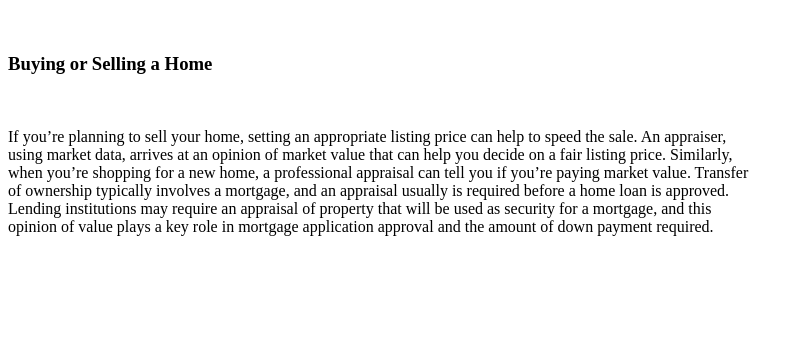
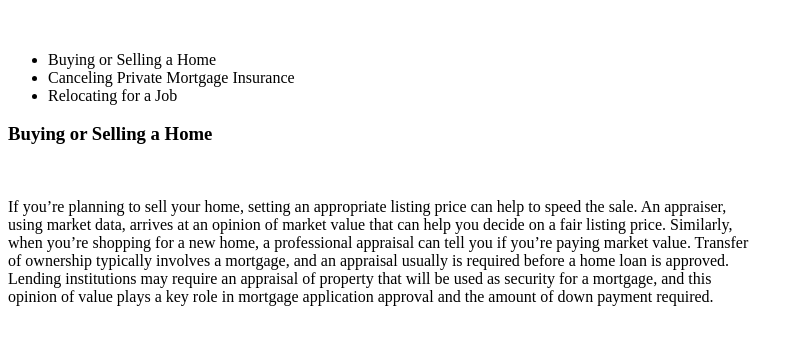
Before and after one commit to KyleSmithpc22/Week1_FET_KyleSmith, a plain HTML site: page about.html in a window 1280 px wide. Shown: the part 302-646 px from the top of the page, without its empty margins (0-804 px from the left). Drawn offline with Linux system fonts and the light colour scheme.

Commit message:
Week1 HW 2.0

```diff
--- a/about.html
+++ b/about.html
@@ -20,6 +20,12 @@
     alt="Some nice homes! :)">
     <h2>When an Appraisal Is Needed</h2> <br>
 
+    <ul>
+        <li>Buying or Selling a Home</li>
+        <li>Canceling Private Mortgage Insurance</li>
+        <li>Relocating for a Job</li>
+    </ul>
+
     <h3>Buying or Selling a Home</h3> <br>
     <p>If you’re planning to sell your home, setting an appropriate listing price can help to speed the sale. An appraiser,<br>
     using market data, arrives at an opinion of market value that can help you decide on a fair listing price. Similarly,<br>
```
Also changed, not shown: contact.html (+1 -1 lines), index.html (+1 -1 lines).
